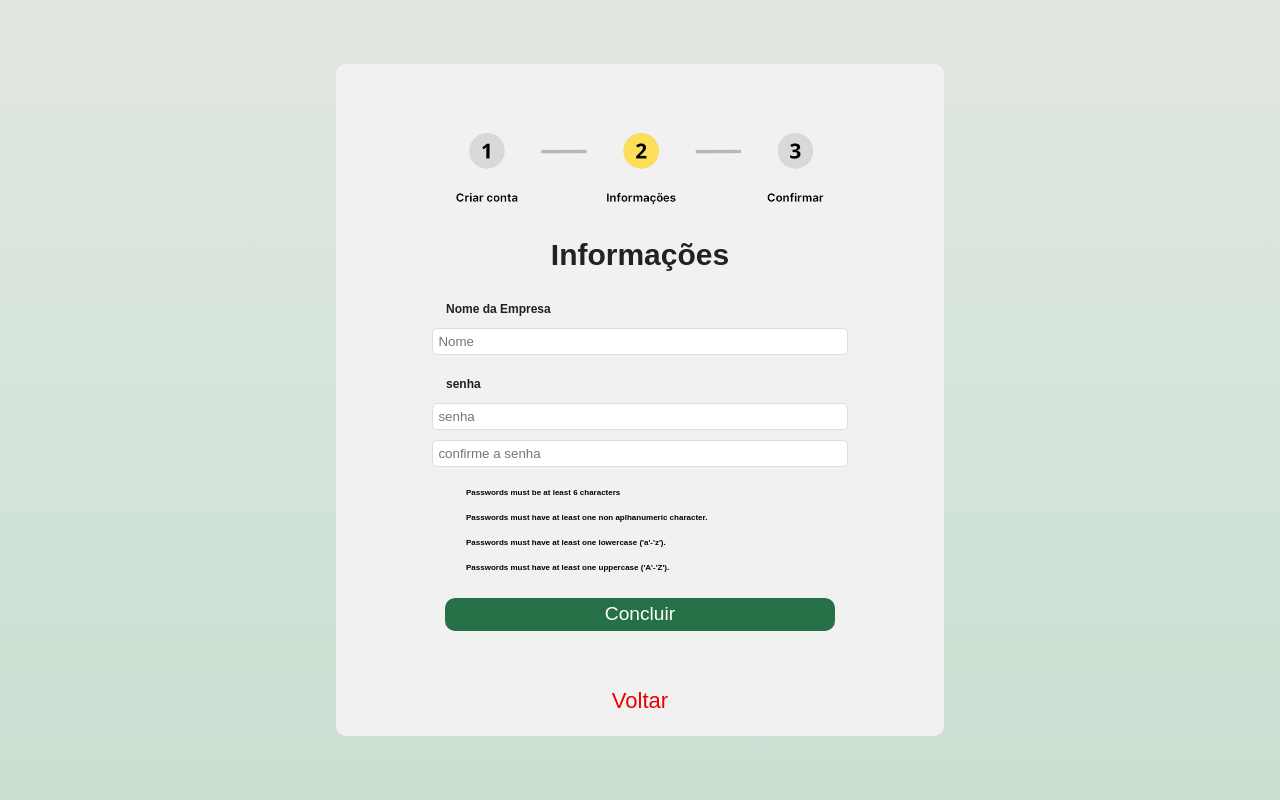
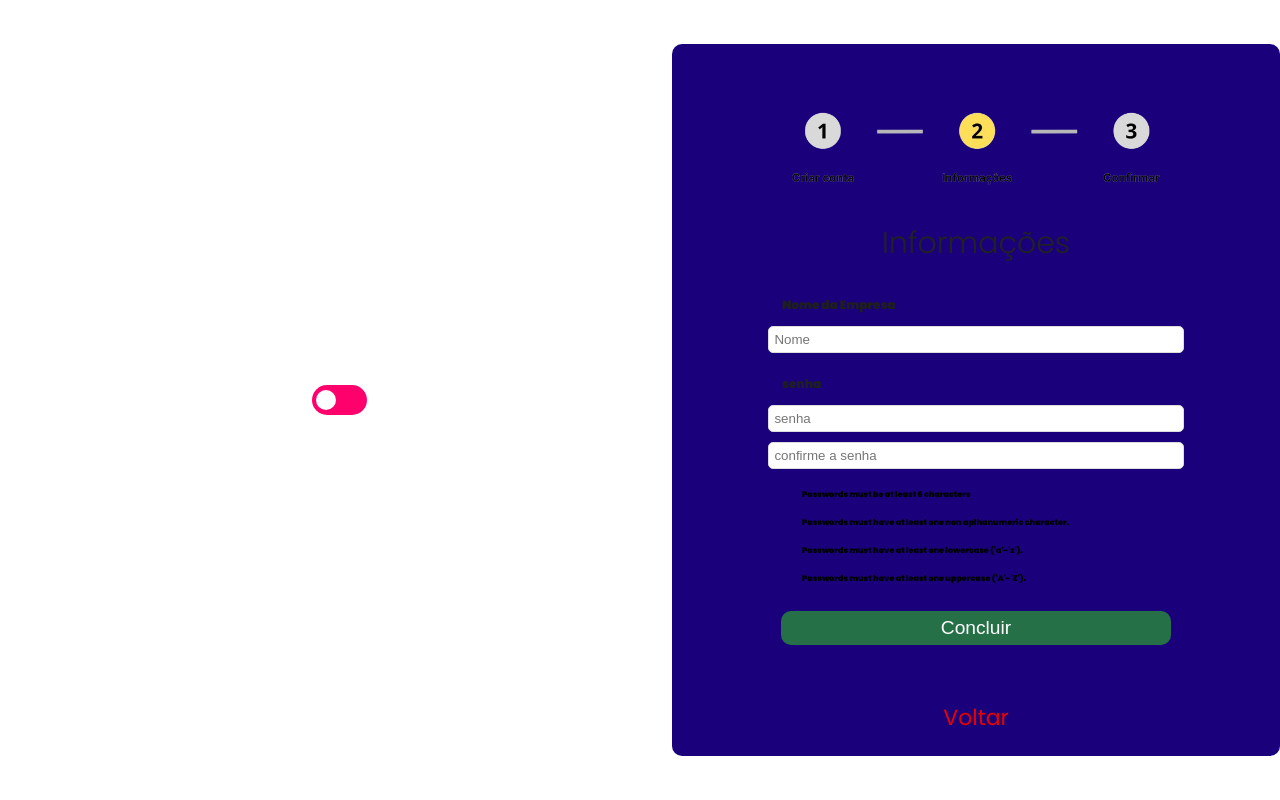
Before and after one commit to DigitalForge-Company/SITE-DIGITAL-FORGE, a PHP site: page /criarcontap2.html in a window 1280 px wide. Run offline with PHP 8.4, Linux system fonts and the light colour scheme.

Commit message:
teste de novo modelo darkmode

```diff
--- a/criarcontap2.html
+++ b/criarcontap2.html
@@ -9,6 +9,8 @@
 </head>
 <body>
     <div class="container">
+        <input class="container_toggle" type="checkbox" id="switch" name="mode">
+        <label for="switch">Toggle</label>
         <div class="criarconta-form">
             <img src="images/2-removebg-preview.png" alt="">
             <h1>Informações</h1>
@@ -39,5 +41,6 @@
             <p><a href="criarconta.html" target="_self" rel="prev">Voltar</a></p>
         </div>
     </div>
+    <script src="loginetapa02.js"></script>
 </body>
 </html>
--- a/css/criarcontap2.css
+++ b/css/criarcontap2.css
@@ -1,15 +1,101 @@
 @charset "UTF-8";
 
-*{
+@import url("https://fonts.googleapis.com/css?family=Poppins:300,400,900&display=swap");
 
+html {
+  width: 100%;
+  height: 100vh;
+  display: flex;
+  flex-direction: column;
+  justify-content: center;
+  align-items: center;
+  background: var(--lightBg);
+  --lightBtn: #FE016C;
+  --lightBg: #fff;
+  --lightColor: #232323;
+  --testecolor: #1b007c;
+}
+
+html[data-theme=dark] {
+  background: var(--lightBg);
+  --lightBtn: #FFBD07;
+  --lightBg: #232323;
+  --lightColor: #fff;
+  --testecolor: #fff;
+}
+
+h1 {
+  font-family: "Poppins", sans-serif;
+  font-weight: 300;
+  color: var(--lightColor);
+}
+
+p{
+  font-family: "Poppins", sans-serif;
+  color: var(--testecolor);
+}
+input[type=checkbox] {
+  height: 0;
+  width: 0;
+  visibility: hidden;
+}
+
+label {
+  cursor: pointer;
+  text-indent: -9999px;
+  width: 55px;
+  height: 30px;
+  background: var(--lightBtn);
+  margin: 0 auto;
+  display: flex;
+  justify-content: center;
+  align-items: center;
+  -webkit-border-radius: 100px;
+  -moz-border-radius: 100px;
+  border-radius: 100px;
+  position: relative;
+}
+
+label:after {
+  content: "";
+  background: #fff;
+  width: 20px;
+  height: 20px;
+  -webkit-border-radius: 50%;
+  -moz-border-radius: 50%;
+  border-radius: 50%;
+  position: absolute;
+  top: 5px;
+  left: 4px;
+  transition: cubic-bezier(0.68, -0.55, 0.27, 1.55) 320ms;
+}
+
+input:checked + label {
+  background: #FFBD07;
+}
+
+input:checked + label:after {
+  left: calc(100% - 5px);
+  -webkit-transform: translateX(-100%);
+  -moz-transform: translateX(-100%);
+  -ms-transform: translateX(-100%);
+  -o-transform: translateX(-100%);
+  transform: translateX(-100%);
+}
+
+html.transition,
+html.transition *,
+html.transition *:before,
+html.transition *:after {
+  transition: cubic-bezier(0.68, -0.55, 0.27, 1.55) 420ms !important;
+  transition-delay: 0 !important;
 }
 
 body {
-    font-family: sans-serif;
-    margin: 0;
-    padding: 0;
-    background-image: linear-gradient(to bottom, rgb(225, 231, 224), #c9e0d1);
-
+    font-family: "Poppins", sans-serif;
+    background-color: var(--lightBg);
+    width: 100%;
+    height: 100%;
 }
 
 .container {
@@ -21,7 +107,7 @@ body {
 }
 
 .criarconta-form {
-    background-color: #f1f1f1;
+    background-color: var(--testecolor);
     width: 28em;
     padding-left: 5em;
     padding-right: 5em;
@@ -129,7 +215,6 @@ h4{
   }
 
 
-
 /* Media */
 
 @media (max-width: 768px) {
--- /dev/null
+++ b/loginetapa02.js
@@ -0,0 +1,18 @@
+var checkbox = document.querySelector('input[name=mode]');
+
+        checkbox.addEventListener('change', function() {
+            if(this.checked) {
+                trans()
+                document.documentElement.setAttribute('data-theme', 'dark')
+            } else {
+                trans()
+                document.documentElement.setAttribute('data-theme', 'light')
+            }
+        })
+
+        let trans = () => {
+            document.documentElement.classList.add('transition');
+            window.setTimeout(() => {
+                document.documentElement.classList.remove('transition');
+            }, 1000)
+        }
```
